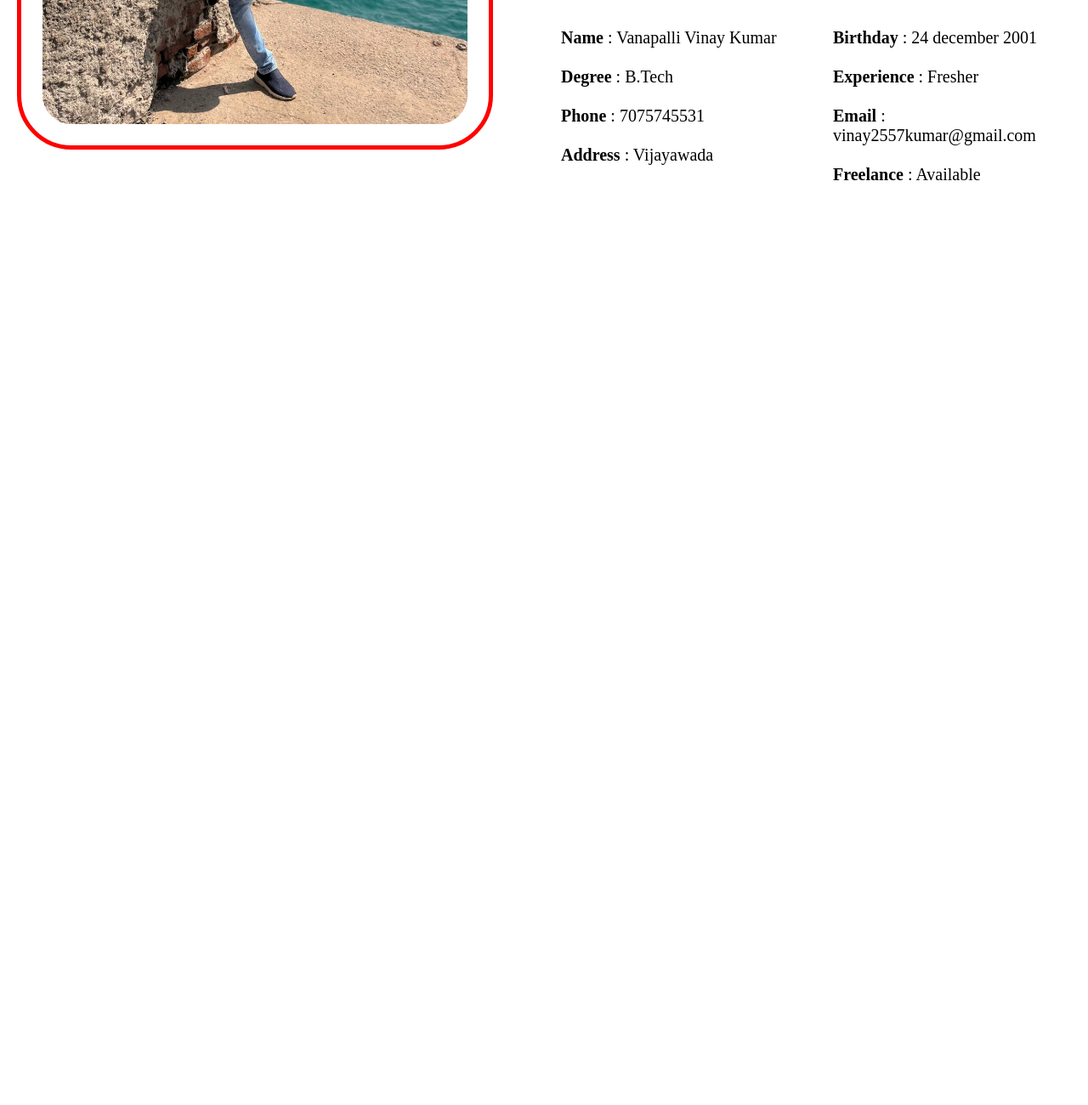
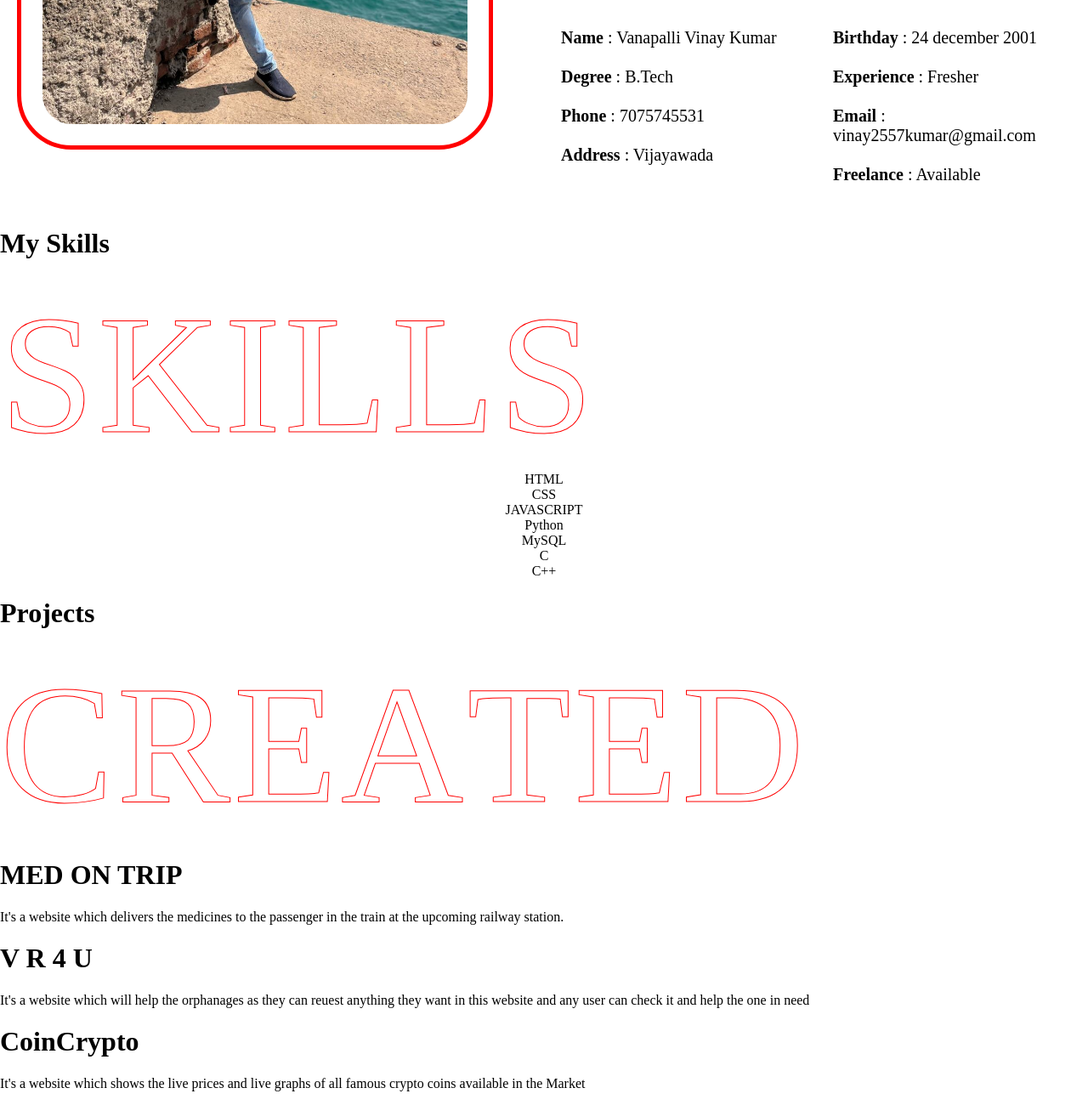
Before and after one commit to furyvinay/portfolio, a plain HTML site: page index.html in a window 1280 px wide. Shown: the part 1249-2549 px from the top of the page at 85% size. Before the commit the page ends 1495 px from the top, so only its background shows below. Drawn offline with Linux system fonts and the light colour scheme.

Commit message:
Update index.html

```diff
--- a/index.html
+++ b/index.html
@@ -44,13 +44,13 @@
 
 
         <div class="div-3">
-            <h1>About me</h1>
+            <h1  class="heading">About me</h1>
             <div class="aboutMe">
-                <span>A</A></span>
-                <span>B</span>
-                <span>O</span>
-                <span>U</span>
-                <span>T</span>
+                <span  class="head">A</A></span>
+                <span class="head">B</span>
+                <span class="head">O</span>
+                <span class="head">U</span>
+                <span class="head">T</span>
             </div>
         </div>
         <div class="div-4">
@@ -88,8 +88,114 @@
         </div>
 
 
-        <div class="div-5"></div>
+
+        <div class="div-5">
+            <h1 class="heading">My Skills</h1>
+            <div class="aboutMe">
+                <span class="head">S</A></span>
+                <span class="head">K</span>
+                <span class="head">I</span>
+                <span class="head">L</span>
+                <span class="head">L</span>
+                <span class="head">S</span>
+            </div>
+        </div>
+
+
+        <div class="skills">
+            <div class="skill-bars">
+                <div class="bar">
+                <div class="info">
+                    <span>HTML</span>
+                </div>
+                <div class="progress-line html">
+                    <span></span>
+                </div>
+                </div>
+                <div class="bar">
+                <div class="info">
+                    <span>CSS</span>
+                </div>
+                <div class="progress-line css">
+                    <span></span>
+                </div>
+                </div>
+                <div class="bar">
+                <div class="info">
+                    <span>JAVASCRIPT</span>
+                </div>
+                <div class="progress-line javascript">
+                    <span></span>
+                </div>
+                </div>
+                <div class="bar">
+                <div class="info">
+                    <span>Python</span>
+                </div>
+                <div class="progress-line python">
+                    <span></span>
+                </div>
+                </div>
+                <div class="bar">
+                <div class="info">
+                    <span>MySQL</span>
+                </div>
+                <div class="progress-line mysql">
+                    <span></span>
+                </div>
+                </div>
+                <div class="bar">
+                <div class="info">
+                    <span>C</span>
+                </div>
+                <div class="progress-line c">
+                    <span></span>
+                </div>
+                </div>
+                <div class="bar">
+                <div class="info">
+                    <span>C++</span>
+                </div>
+                <div class="progress-line cpp">
+                    <span></span>
+                </div>
+                </div>
+            </div>
+        </div>
+
+        <div class="project-head">
+            <h1 class="heading">Projects</h1>
+            <div class="aboutMe">
+                <span class="head">C</span>
+                <span class="head">R</span>
+                <span class="head">E</span>
+                <span class="head">A</span>
+                <span class="head">T</span>
+                <span class="head">E</span>
+                <span class="head">D</span>
+            </div>
+        </div>
+        <div class="projects">
+            <div class="project1">
+                <div class="project">
+                    <h1>MED ON TRIP</h1>
+                    <p>It's a website which delivers the medicines to the passenger in the
+                        train at the upcoming railway station.</p>
+                </div>
+                <div class="project">
+                    <h1>V R 4 U</h1>
+                    <p>It's a website which will help the orphanages as they can reuest anything they want in this website and any user can check it and help the one in need</p>
+                </div>
+                <div class="project">
+                    <h1>CoinCrypto</h1>
+                    <p>It's a website which shows the live prices and live graphs of all
+                        famous crypto coins available in the Market</p>
+                </div>
+            </div>
+        </div>
     </body>
+
+
 
     <script src="java.js"></script>
 </html>
```
